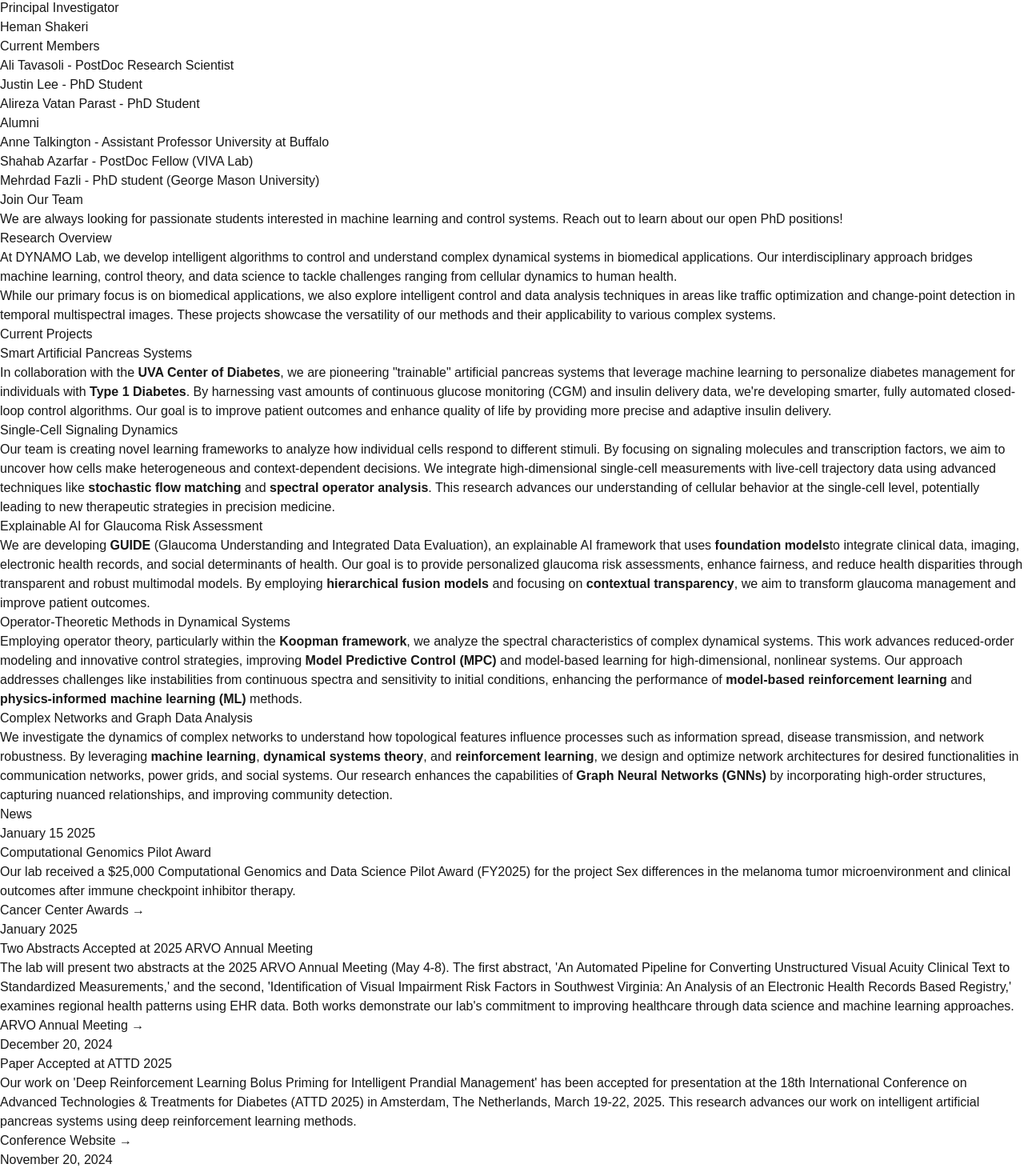
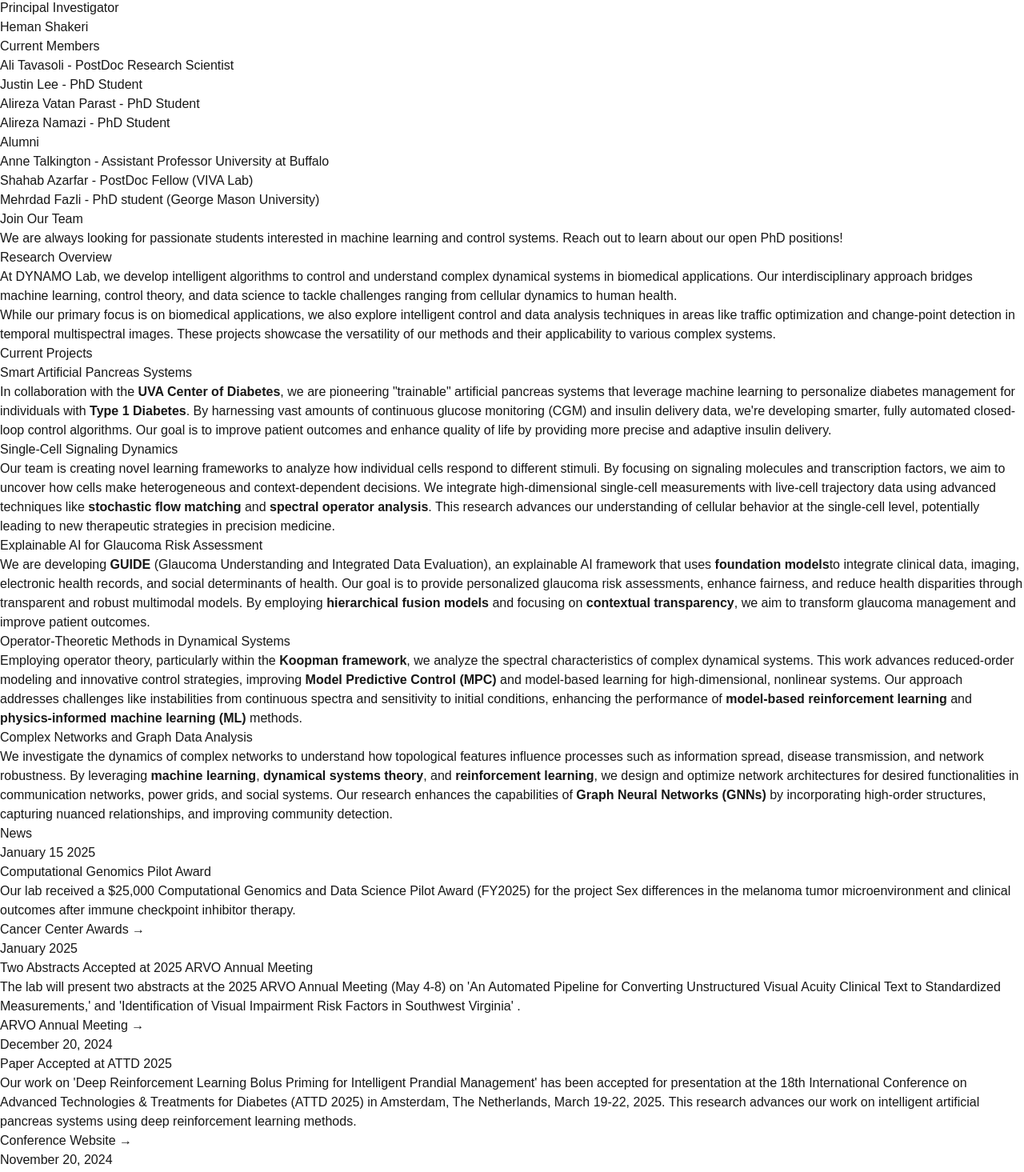
Before and after one commit to Shakeri-Lab/shakeri-lab.github.io, a Next.js app: page / in a window 1280 px wide. Shown: the part 452-1917 px from the top of the page at 80% size. Built offline with nearby package versions, Linux system fonts and the light colour scheme.

Commit message:
Add Alireza, fix links

```diff
--- a/src/data/news.ts
+++ b/src/data/news.ts
@@ -13,7 +13,7 @@ export const news: NewsItem[] = [
   {
     date: "January 2025",
     title: "Two Abstracts Accepted at 2025 ARVO Annual Meeting",
-    content: "The lab will present two abstracts at the 2025 ARVO Annual Meeting (May 4-8). The first abstract, 'An Automated Pipeline for Converting Unstructured Visual Acuity Clinical Text to Standardized Measurements,' and the second, 'Identification of Visual Impairment Risk Factors in Southwest Virginia: An Analysis of an Electronic Health Records Based Registry,' examines regional health patterns using EHR data. Both works demonstrate our lab's commitment to improving healthcare through data science and machine learning approaches.",
+    content: "The lab will present two abstracts at the 2025 ARVO Annual Meeting (May 4-8) on 'An Automated Pipeline for Converting Unstructured Visual Acuity Clinical Text to Standardized Measurements,' and 'Identification of Visual Impairment Risk Factors in Southwest Virginia' .",
     links: [{
       text: "ARVO Annual Meeting",
       url: "https://www.arvo.org/annual-meeting/"
--- a/src/data/team.ts
+++ b/src/data/team.ts
@@ -21,6 +21,11 @@ export const team: Team = {
       name: "Alireza Vatan Parast",
       title: "PhD Student",
       link: "https://www.linkedin.com/in/alireza-vatanparast-7ab1902a1/"
+    },
+    {
+      name: "Alireza Namazi",
+      title: "PhD Student",
+      link: "https://www.linkedin.com/in/alireza-namazi-b143681b7/"
     }
   ],
   alumni: [
--- a/src/pages/index.tsx
+++ b/src/pages/index.tsx
@@ -60,8 +60,10 @@ export default function Component() {
                 <span>Software</span>
               </Link>
                 <Link
-                  href="https://scholar.google.com/citations?user=YourID"
+                  href="https://scholar.google.com/citations?user=zFIIhGMAAAAJ&hl=en&oi=ao"
                   className="flex items-center gap-2 hover:text-primary transition-colors"
+                  target="_blank"
+                  rel="noopener noreferrer"
                 >
                   <GraduationCap className="h-5 w-5" />
                   <span>Publications</span>
```
